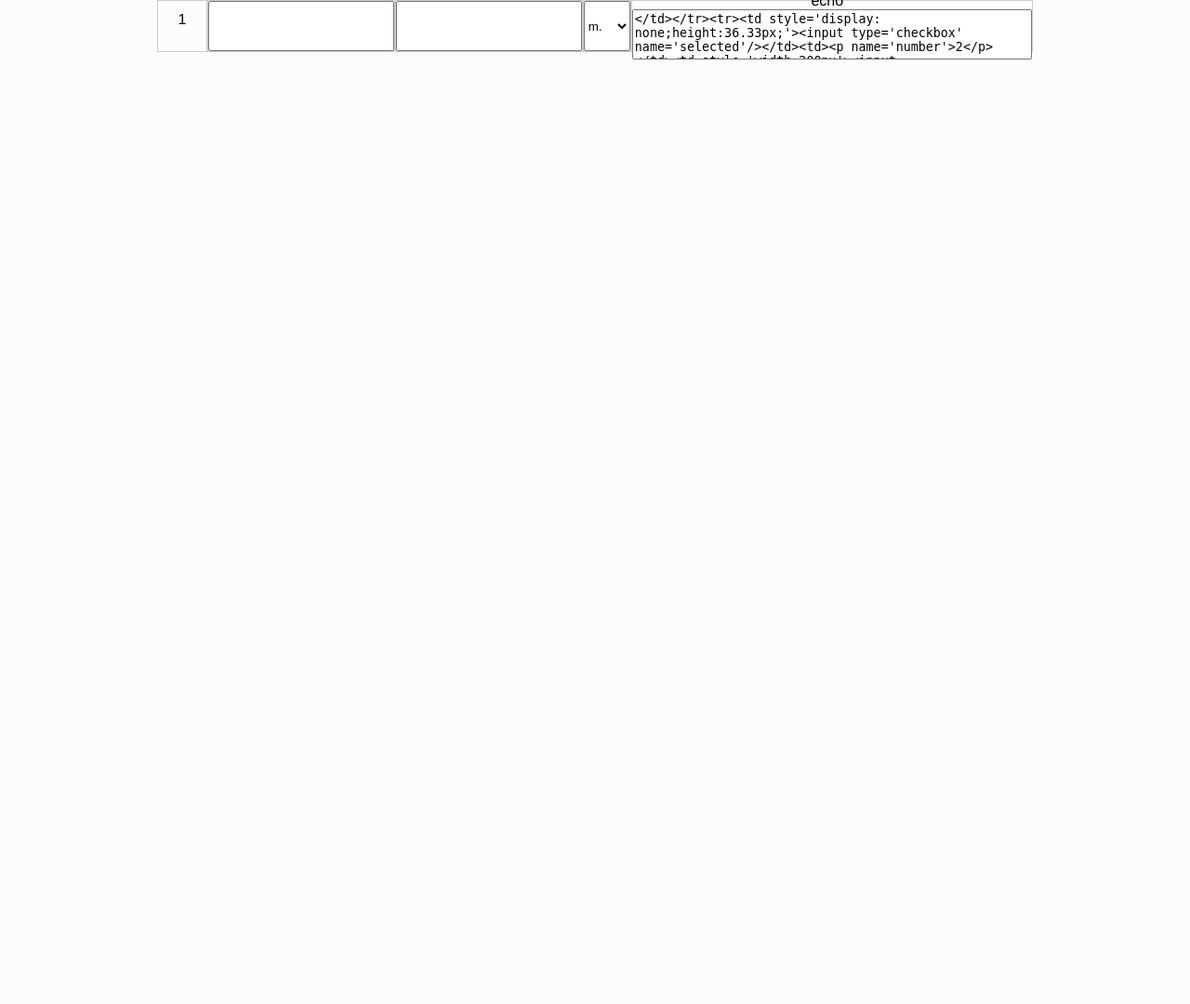
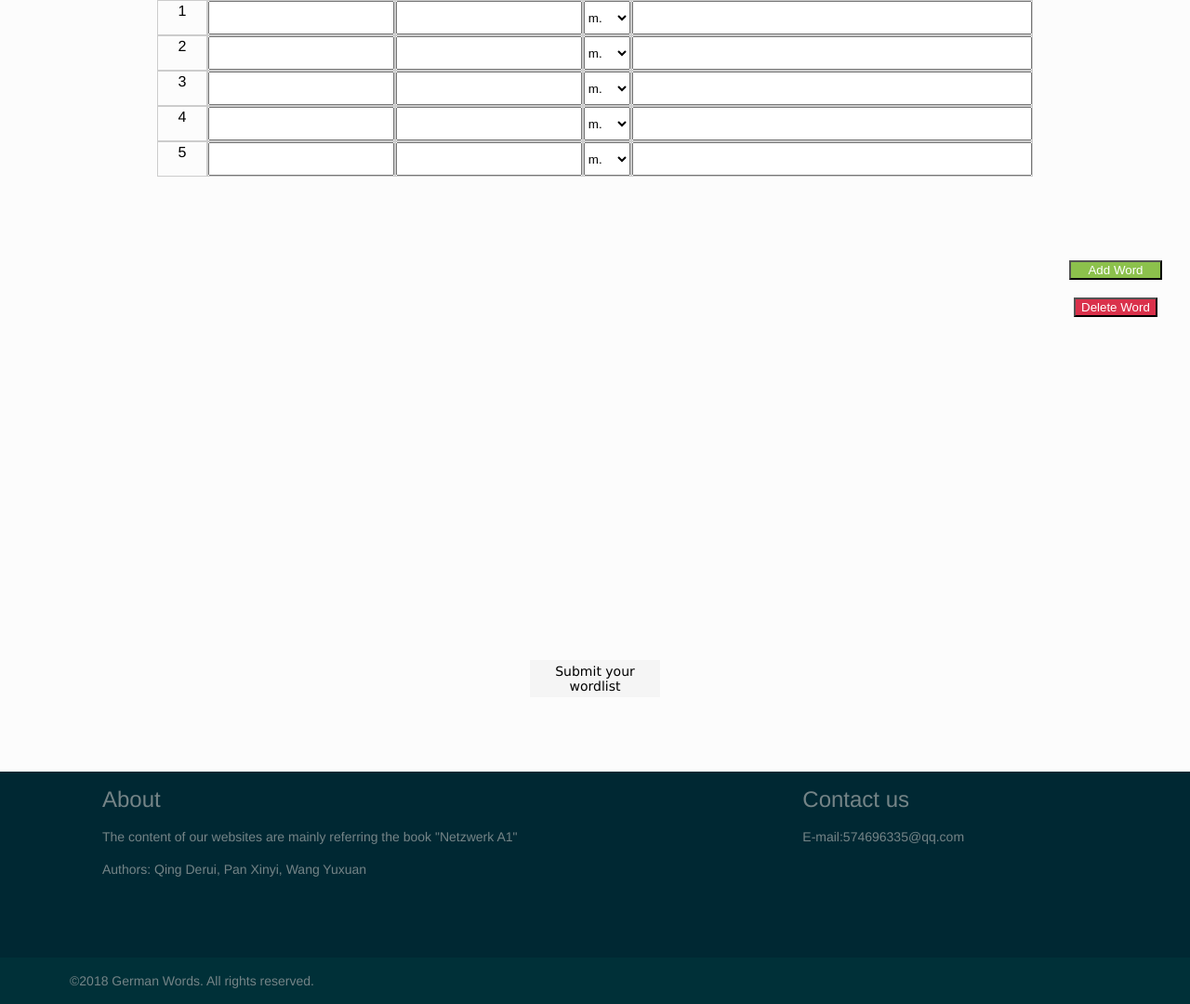
Before and after one commit to QingDerui/Assignment3, a PHP site: page /Upload/upload.php in a window 1280 px wide. Shown: the part 310-1390 px from the top of the page at 93% size. Before the commit the page ends 374 px from the top, so only its background shows below. Run offline with PHP 8.4, Linux system fonts and the light colour scheme; the visitor is signed in with stand-in values (Sample User, id 1).

Commit message:
finished

```diff
--- a/MemorizeWord/memorizeWords.php
+++ b/MemorizeWord/memorizeWords.php
@@ -110,7 +110,7 @@ if (isset($_SESSION['username'])) { // Test whether a user has logged in.
                 <?php
                 if (!(isset($_SESSION['username']) && !is_null($_SESSION['username']))) {
                     echo "<div class='contentDiv'>
-                <img src='icons/userImageDef.jpg'/>
+                <img src='../icons/userImageDef.jpg'/>
             </div>
             <br><br>
 
@@ -127,7 +127,7 @@ if (isset($_SESSION['username'])) { // Test whether a user has logged in.
             </div>";
                 } else {
                     echo "<div class='contentDiv'>
-                <img src='icons/userImageDef.jpg'/>
+                <img src='../icons/userImageDef.jpg'/>
             </div>
             <br><br>
             </li>
--- a/Upload/upload.php
+++ b/Upload/upload.php
@@ -30,7 +30,7 @@ require_once('../Models/Word.php');//why cannot use require;fatal error
                 <?php
                 if (!(isset($_SESSION['username']) && !is_null($_SESSION['username']))) {
                     echo "<div class='contentDiv'>
-                <img alt='userIcon' title='dAKirby309, http://www.iconarchive.com/show/windows-8-metro-icons-by-dakirby309/Folders-OS-User-No-Frame-Metro-icon.html, last access data 14.01.2019 ' src='icons/userImageDef.jpg'/>
+                <img alt='userIcon' title='dAKirby309, http://www.iconarchive.com/show/windows-8-metro-icons-by-dakirby309/Folders-OS-User-No-Frame-Metro-icon.html, last access data 14.01.2019 ' src='../icons/userImageDef.jpg'/>
             </div>
             <br><br>
 
@@ -47,7 +47,7 @@ require_once('../Models/Word.php');//why cannot use require;fatal error
             </div>";
                 } else {
                     echo "<div class='contentDiv'>
-                <img alt='userIcon' title='dAKirby309, http://www.iconarchive.com/show/windows-8-metro-icons-by-dakirby309/Folders-OS-User-No-Frame-Metro-icon.html, last access data 14.01.2019 ' src='icons/userImageDef.jpg'/>
+                <img alt='userIcon' title='dAKirby309, http://www.iconarchive.com/show/windows-8-metro-icons-by-dakirby309/Folders-OS-User-No-Frame-Metro-icon.html, last access data 14.01.2019 ' src='../icons/userImageDef.jpg'/>
             </div>
             <br><br>
             </li>
@@ -171,7 +171,7 @@ require_once('../Models/Word.php');//why cannot use require;fatal error
                         <?php
                         for ($i = 1; $i <= 5; $i++) {
                             echo "<tr>";
-                            echo "<td style='display: none;height:36.33px;'>";
+                            echo "<td style='display: none; height: 36.33px;'>";
                             echo "<input type='checkbox' name='selected'/>";
                             echo "</td>";
                             echo "<td>";
@@ -191,16 +191,15 @@ require_once('../Models/Word.php');//why cannot use require;fatal error
                                             </select>
                                         </td>";
                             echo "<td style='width:430px;'>";
-                            echo "echo \"<textarea style='height:100%;width:100%;resize:none' class='textarea_example' name='example'>";
+                            echo "<textarea style='height:100%;width:100%;resize:none;' class='textarea_example' name='example'></textarea>";
                             echo "</td>";
                             echo "</tr>";
                         }
                         ?>
                     </table>
                 </div>
-
-                <div style="text-align: center;margin-top:10px;"
-                ">
+            </div>
+            <div style="text-align: center;margin-top:10px;">
                 <Button type="submit" id="submitWord" onclick="submit()">Submit your wordlist</Button>
             </div>
         </main>
```
Also changed, not shown: LogIn&LogOut/signOut.php (line endings or trailing spaces).
